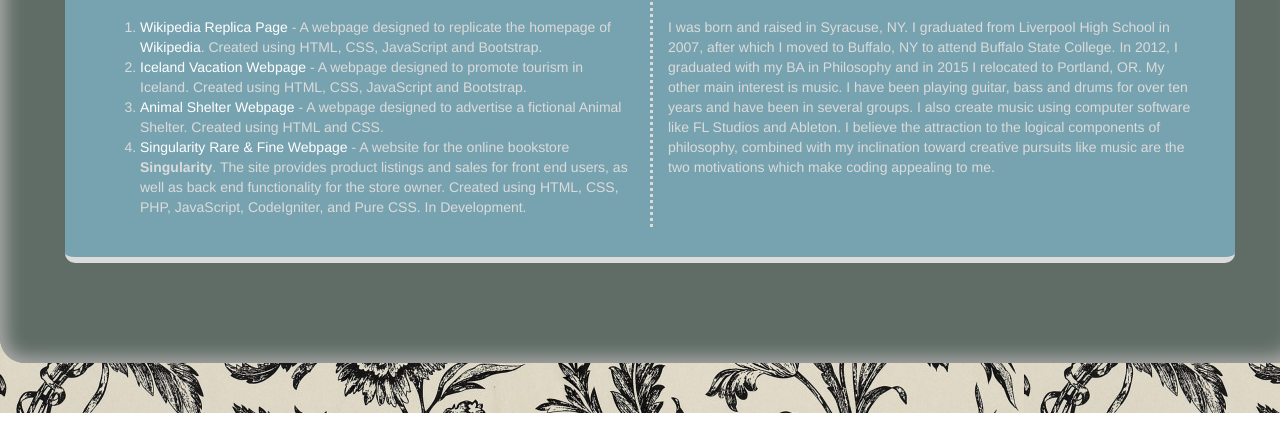
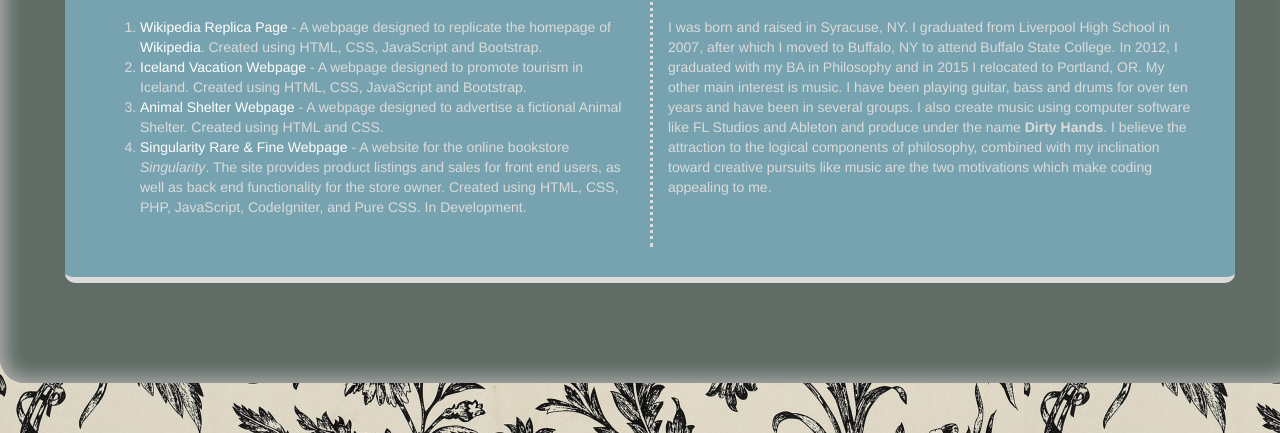
Before and after one commit to ribalding/portfolio, a plain HTML site: page index.html in a window 1280 px wide. Shown: the part 525-958 px from the top of the page. Drawn offline with nearby package versions, Linux system fonts and the light colour scheme.

Commit message:
Finalized content and styling.  Added Readme.md file.

```diff
--- a/index.html
+++ b/index.html
@@ -6,6 +6,7 @@
       <title>Ryan Harvey | Coding Portfolio</title>
     </head>
     <body>
+      <!-- Navbar -->
       <div class="container">
         <div class="row">
           <div class="col-sm-offset-9 col-sm-3">
@@ -19,8 +20,10 @@
           </div>
         </div>
       </div>
+      <!-- Main Box -->
       <div class="container content-wrapper">
         <div class="row">
+          <!-- Title -->
           <div class="col-sm-7">
             <h1 class="title">Ryan Harvey | Coding Portfolio</h1>
           </div>
@@ -39,7 +42,7 @@
               <li><a href="https://github.com/ribalding/wikipedia">Wikipedia Replica Page</a> - A webpage designed to replicate the homepage of <a href="https://www.wikipedia.org/">Wikipedia</a>.  Created using HTML, CSS, JavaScript and Bootstrap.</li>
               <li><a href="https://github.com/ribalding/vacation">Iceland Vacation Webpage</a> - A webpage designed to promote tourism in Iceland. Created using HTML, CSS, JavaScript and Bootstrap.</li>
               <li><a href="https://github.com/ribalding/animal-shelter">Animal Shelter Webpage</a> - A webpage designed to advertise a fictional Animal Shelter.  Created using HTML and CSS.</li>
-              <li><a href="http://doesntmatterto.us/">Singularity Rare &amp; Fine Webpage</a> - A website for the online bookstore <strong>Singularity</strong>.
+              <li><a href="http://doesntmatterto.us/">Singularity Rare &amp; Fine Webpage</a> - A website for the online bookstore <em>Singularity</em>.
                   The site provides product listings and sales for front end users, as well as back end functionality for the store owner.  Created using HTML, CSS, PHP, JavaScript, CodeIgniter, and Pure CSS.  In Development.</li>
             </ol>
           </div>
@@ -50,7 +53,7 @@
             </div>
               <p>I was born and raised in Syracuse, NY.  I graduated from Liverpool High School in 2007, after which I moved to Buffalo, NY to attend Buffalo State College.
                 In 2012, I graduated with my BA in Philosophy and in 2015 I relocated to Portland, OR.  My other main interest is music.  I have been playing guitar, bass and drums for over ten years and have been in several groups.
-                I also create music using computer software like FL Studios and Ableton.  I believe the attraction to the logical components of philosophy, combined with my inclination toward creative pursuits like music are the two motivations which make coding appealing to me.</p>
+                I also create music using computer software like FL Studios and Ableton and produce under the name <strong>Dirty Hands</strong>.  I believe the attraction to the logical components of philosophy, combined with my inclination toward creative pursuits like music are the two motivations which make coding appealing to me.</p>
                 <br><br>
           </div>
         </div>
```
Also changed, not shown: 1 other file.
